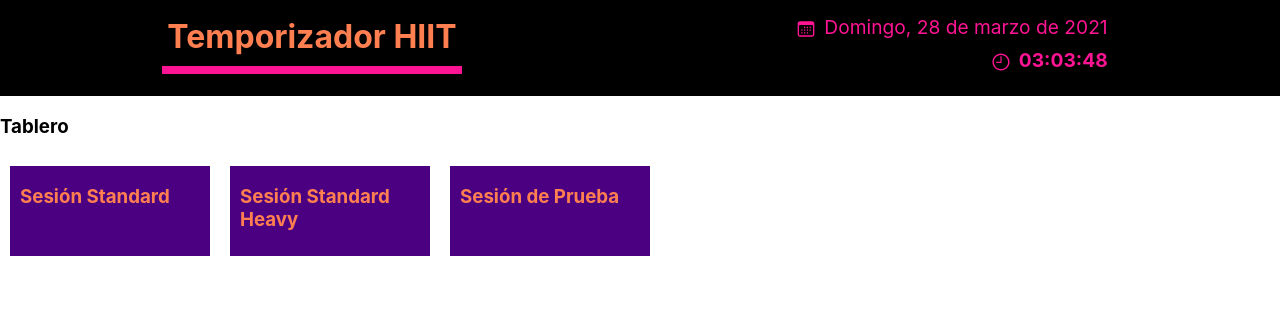
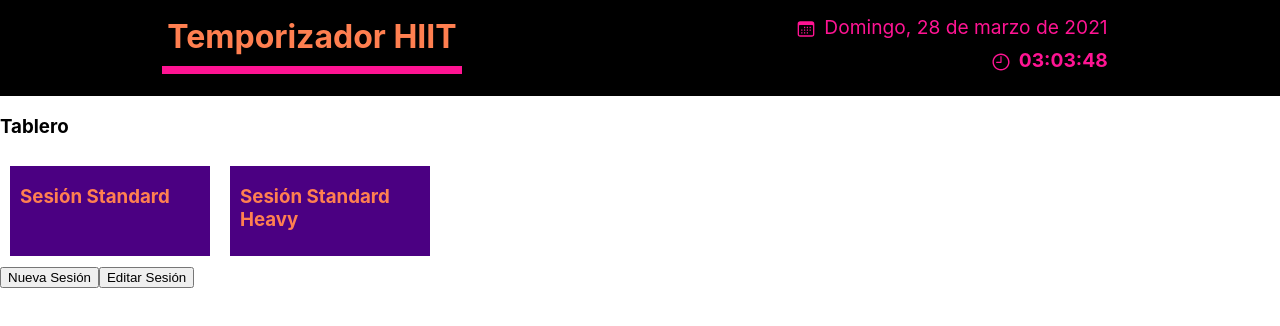
Before and after one commit to LeandroLobo/temporizadorHIIT, a React (Create React App) app: page / in a window 1280 px wide. Shown: the top 326 px of the page. Built offline with nearby package versions, Linux system fonts and the light colour scheme.

Commit message:
agregando nuevos sets con NewSet

```diff
--- a/src/App.js
+++ b/src/App.js
@@ -1,4 +1,4 @@
-import React, {Fragment, useEffect} from 'react';
+import React, {Fragment, useState, useEffect} from 'react';
 import Header from './components/Header';
 import Table from './components/Table';
 import metIconos from './helpers/iconos';
@@ -7,7 +7,7 @@ const App = () => {
 
   useEffect(() => metIconos.inicio(),[]);
 
-  const userSessions = [
+  const defaultSessions = [
     {
       name: 'Sesión Standard',
       duration: 480,
@@ -31,25 +31,14 @@ const App = () => {
           reps: 8
         }
       ]
-    },
-    {
-      name: 'Sesión de Prueba',
-      duration: 200,
-      sets: [
-        {
-          name: 'set1',
-          work: 10,
-          rest: 8,
-          reps: 2
-        }
-      ]
     }
   ]
+  const [sessions, setSessions] = useState(defaultSessions);
 
   return (
     <Fragment>
       <Header/>
-      <Table sessions={userSessions}/>
+      <Table sessions={sessions} setSessions={setSessions}/>
     </Fragment>
   );
 }
--- /dev/null
+++ b/src/components/EditSession.jsx
@@ -0,0 +1,12 @@
+import React from 'react';
+
+const EditSession = () => {
+    return (
+        <div>
+            <h3>Editar Sesión</h3>
+            <button className="btn-table" name="delete">Borrar Sesión</button>
+        </div>
+    );
+}
+
+export default EditSession;
--- /dev/null
+++ b/src/components/NewSession.jsx
@@ -0,0 +1,26 @@
+import React, {useState} from 'react';
+import NewSet from './NewSet';
+
+const NewSession = () => {
+
+    const [sets, setSets] = useState([]);
+    const [openNewSet, setOpenNewSet] = useState(null);
+    return (
+        <div className="session">
+            <ul>
+                {sets.map(set => (
+                    <li key={set.name}>
+                        <p>{set.name}</p>
+                        <p>work: <strong>{set.work}s</strong> rest: <strong>{set.rest}s</strong></p>
+                        <p>reps: <strong>{set.reps}</strong></p>
+                    </li>
+                ))}
+            </ul>
+            <button onClick={() => {setOpenNewSet(true)}}>Agregar Set</button>
+            {sets.length > 0 && <button>Guardar Session</button>}
+            {(openNewSet) && <NewSet setOpenNewSet={setOpenNewSet} sets={sets} setSets={setSets}/>}
+        </div>
+    );
+}
+
+export default NewSession;
--- /dev/null
+++ b/src/components/NewSet.jsx
@@ -0,0 +1,91 @@
+import React, {useState} from 'react';
+import '../css/formNewSet.css';
+
+const NewSet = ({setOpenNewSet, sets, setSets}) => {
+
+    const [name, setName] = useState('');
+    const [work, setWork] = useState(0);
+    const [rest, setRest] = useState(0);
+    const [reps, setReps] = useState(0);
+    const [nameError, setNameError] = useState(false);
+    const [workError, setWorkError] = useState(false);
+    const [restError, setRestError] = useState(false);
+    const [repsError, setRepsError] = useState(false);
+
+    const addSet = (e) => {
+        e.preventDefault();
+        // Manejo de errores (rest puede ser cero)
+        name ?setNameError(false) :setNameError(true);
+        work ?setWorkError(false) :setWorkError(true);
+        rest ?setRestError(false) :setRestError(true);
+        reps ?setRepsError(false) :setRepsError(true);
+        if(!name || !work || !reps) return;
+        //Guardar nuevo set
+        setSets([
+            ...sets,
+            {
+                name,
+                work: parseInt(work),
+                rest: parseInt(rest),
+                reps: parseInt(reps)
+            }
+        ]);
+        setOpenNewSet(false);
+    }
+
+    return (
+        <div className="modal-form">
+            <form className="form-container" onSubmit={addSet}>
+                <fieldset>
+                    <legend>Nuevo Set</legend>
+
+                    <div>
+                        <label htmlFor="set-name">Nombre:</label>
+                        <input
+                            type="text" id="set-name" name="name"
+                            onChange={e => setName(e.target.value)}
+                            placeholder="ejemplo: 'push-ups'"
+                        />
+                    </div>
+                    {nameError && <p className="form-error">Campo Obligatorio</p>}
+
+                    <div>
+                        <label htmlFor="set-work">Work:</label>
+                        <input
+                            type="number" id="set-work" name="work" min="1" step="1"
+                            onChange={e => setWork(e.target.value)}
+                        />
+                        <label>segundos</label>
+                    </div>
+                    {workError && <p className="form-error">Campo Obligatorio</p>}
+
+                    <div>
+                        <label htmlFor="set-rest">Rest:</label>
+                        <input
+                            type="number" id="set-rest" name="rest" min="0" step="1"
+                            onChange={e => setRest(e.target.value)}
+                        />
+                        <label>segundos</label>
+                    </div>
+                    {restError && <p className="form-error">Campo Obligatorio</p>}
+
+                    <div>
+                        <label htmlFor="set-reps">Repetir:</label>
+                        <input
+                            type="number" id="set-reps" name="reps" min="1" step="1"
+                            onChange={e => setReps(e.target.value)}
+                        />
+                        <label>veces</label>
+                    </div>
+                    {repsError && <p className="form-error">Campo Obligatorio</p>}
+                </fieldset>
+
+                <div className="form-buttons">
+                    <input type="submit" name="add" value="Agregar a la sesión"/>
+                </div>
+            </form>
+        </div>
+    );
+}
+
+export default NewSet;
--- a/src/components/Session.jsx
+++ b/src/components/Session.jsx
@@ -17,7 +17,7 @@ const Session = ({session, setTimerMount}) => {
             <p>Duración: <strong>{Math.floor(session.duration/60)}</strong> min, <strong>{session.duration%60}</strong> seg</p>
             <button onClick={() => {setTimerMount(true)}}>Comenzar</button>
         </div>
-);
+    );
 }
 
 export default Session;
--- a/src/components/Table.jsx
+++ b/src/components/Table.jsx
@@ -2,11 +2,15 @@ import React, {useState} from 'react';
 import Session from './Session';
 import '../css/table.css';
 import Timer from './Timer';
+import NewSession from './NewSession';
+import EditSession from './EditSession';
 
-const Table = ({sessions}) => {
+const Table = ({sessions, setSessions}) => {
 
     const [index, setIndex] = useState(-1);
-    const [timerMount, setTimerMount] = useState(false)
+    const [timerMount, setTimerMount] = useState(false);
+    const [openNew, setOpenNew] = useState(false);
+    const [openEdit, setOpenEdit] = useState(false);
 
     return (
         <div className="table-box">
@@ -18,10 +22,18 @@ const Table = ({sessions}) => {
                         onClick={() => {setIndex(i)}}
                     >
                         <h3>{session.name}</h3>
-                        {(index === i && !timerMount) && <Session session={session} setTimerMount={setTimerMount}/>}
+                        {(index === i && !timerMount)
+                        && <Session session={session} setTimerMount={setTimerMount}/>
+                        }
                     </div>))}
             </div>
+            <nav>
+                <button className="btn-table" onClick={()=>setOpenNew(true)} name="new">Nueva Sesión</button>
+                <button className="btn-table" onClick={()=>setOpenEdit(true)} name="edit">Editar Sesión</button>
+            </nav>
             {(timerMount) && <Timer session={sessions[index]} setTimerMount={setTimerMount}/>}
+            {(openNew) && <NewSession setSessions={setSessions}/>}
+            {(openEdit) && <EditSession setSessions={setSessions}/>}
         </div>
     );
 }
```
Also changed, not shown: src/components/FormNewSet.jsx (deleted, +0 -89 lines), src/helpers/iconos.js, 1 other file (tests, documents, lock files or other folders).
